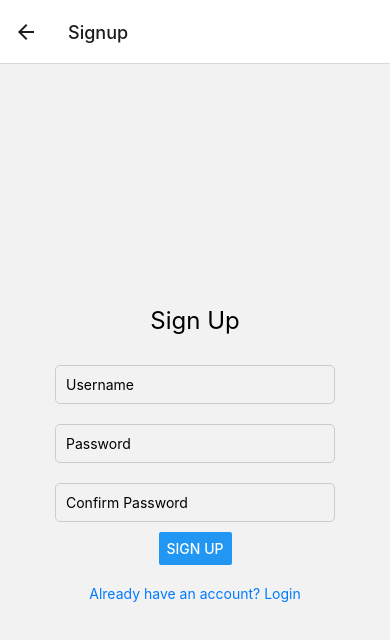
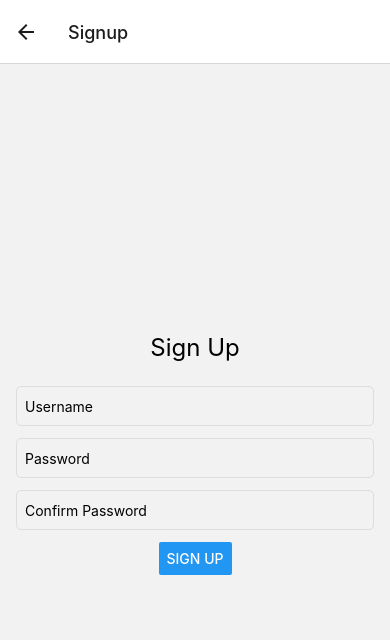
Before and after one commit to M4verrick/CrowdControl, a React Native app in the folder MyNewProject/: screen /Signup in a window 390 px wide. Shown: the top 640 px of the page. Built offline with nearby package versions, Linux system fonts and the light colour scheme.

Commit message:
sign up login implemented and ocnnected to backend
...

```diff
--- a/MyNewProject/package.json
+++ b/MyNewProject/package.json
@@ -11,6 +11,7 @@
   "dependencies": {
     "@react-navigation/native": "^6.1.18",
     "@react-navigation/stack": "^6.4.1",
+    "axios": "^1.7.5",
     "expo": "~51.0.28",
     "expo-status-bar": "~1.12.1",
     "react": "18.2.0",
--- a/MyNewProject/screens/login.js
+++ b/MyNewProject/screens/login.js
@@ -1,27 +1,22 @@
 import React, { useState } from 'react';
-import { View, TextInput, Button, Text, StyleSheet } from 'react-native';
+import { View, TextInput, Button, StyleSheet, Text, TouchableOpacity } from 'react-native';
+import axios from 'axios';
 
-export default function LoginScreen({ navigation }) {
+const LoginScreen = ({ navigation }) => {
   const [username, setUsername] = useState('');
   const [password, setPassword] = useState('');
+  const [message, setMessage] = useState('');
 
-    const handleLogin = () => {
-        fetch('http://localhost:8000/login', {
-            method: 'POST',
-            headers: {
-                'Content-Type': 'application/json',
-            },
-            body: JSON.stringify({ username, password }),
-        })
-            .then((response) => response.json())
-            .then((data) => {
-                if (data.message === 'Login successful') {
-                    // Navigate to the home screen
-                    navigation.navigate('Home');
-                } else {
-                    alert('Invalid username or password');
+  const handleLogin = async () => {
+    try {
+      const response = await axios.post('http://192.168.1.126:8000/login', {  // Replace 'localhost' with your IP address
+        username,
+        password,
+      });
+      setMessage('Login Successful');
+    } catch (error) {
+      setMessage('Error Logging In');
     }
-            });
   };
 
   return (
@@ -36,42 +31,49 @@ export default function LoginScreen({ navigation }) {
       <TextInput
         style={styles.input}
         placeholder="Password"
+        secureTextEntry
         value={password}
         onChangeText={setPassword}
-                secureTextEntry
       />
       <Button title="Login" onPress={handleLogin} />
-            <Text
-                style={styles.link}
-                onPress={() => navigation.navigate('Signup')}
-            >
-                Don't have an account? Sign up
-            </Text>
+      {message ? <Text style={styles.message}>{message}</Text> : null}
+
+      {/* TouchableOpacity for navigating to the SignUp screen */}
+      <TouchableOpacity onPress={() => navigation.navigate('Signup')}>
+        <Text style={styles.switchText}>Don't have an account? Sign Up</Text>
+      </TouchableOpacity>
     </View>
   );
-}
+};
 
 const styles = StyleSheet.create({
   container: {
     flex: 1,
     justifyContent: 'center',
     alignItems: 'center',
-        padding: 20,
+    padding: 16,
   },
   title: {
     fontSize: 24,
-        marginBottom: 20,
+    marginBottom: 24,
   },
   input: {
-        width: '80%',
-        padding: 10,
-        marginVertical: 10,
-        borderColor: '#ccc',
+    width: '100%',
+    height: 40,
+    borderColor: '#ddd',
     borderWidth: 1,
+    marginBottom: 12,
+    paddingHorizontal: 8,
     borderRadius: 5,
   },
-    link: {
+  message: {
     marginTop: 20,
-        color: '#007BFF',
+    color: 'red',
+  },
+  switchText: {
+    marginTop: 20,
+    color: '#1E90FF',
   },
 });
+
+export default LoginScreen;
--- a/MyNewProject/screens/signup.js
+++ b/MyNewProject/screens/signup.js
@@ -1,31 +1,28 @@
 import React, { useState } from 'react';
-import { View, TextInput, Button, Text, StyleSheet } from 'react-native';
+import { View, TextInput, Button, StyleSheet, Text } from 'react-native';
+import axios from 'axios';
 
-export default function SignupScreen({ navigation }) {
+const SignUpScreen = () => {
   const [username, setUsername] = useState('');
   const [password, setPassword] = useState('');
   const [confirmPassword, setConfirmPassword] = useState('');
+  const [message, setMessage] = useState('');
 
-    const handleSignup = () => {
+  const handleSignUp = async () => {
     if (password !== confirmPassword) {
-            alert('Passwords do not match');
+      setMessage('Passwords do not match');
       return;
     }
-        fetch('http://localhost:8000/signup', {
-            method: 'POST',
-            headers: {
-                'Content-Type': 'application/json',
-            },
-            body: JSON.stringify({ username, password }),
-        })
-            .then((response) => response.json())
-            .then((data) => {
-                if (data.message === 'User registered successfully') {
-                    navigation.navigate('Login');
-                } else {
-                    alert('Signup failed');
+
+    try {
+      const response = await axios.post('http://192.168.1.126:8000/signup', { // Replace 'localhost' with your IP address
+        username,
+        password,
+      });
+      setMessage('Sign Up Successful');
+    } catch (error) {
+      setMessage('Error Signing Up');
     }
-            });
   };
 
   return (
@@ -40,49 +37,47 @@ export default function SignupScreen({ navigation }) {
       <TextInput
         style={styles.input}
         placeholder="Password"
+        secureTextEntry
         value={password}
         onChangeText={setPassword}
-                secureTextEntry
       />
       <TextInput
         style={styles.input}
         placeholder="Confirm Password"
+        secureTextEntry
         value={confirmPassword}
         onChangeText={setConfirmPassword}
-                secureTextEntry
       />
-            <Button title="Sign Up" onPress={handleSignup} />
-            <Text
-                style={styles.link}
-                onPress={() => navigation.navigate('Login')}
-            >
-                Already have an account? Login
-            </Text>
+      <Button title="Sign Up" onPress={handleSignUp} />
+      {message ? <Text style={styles.message}>{message}</Text> : null}
     </View>
   );
-}
+};
 
 const styles = StyleSheet.create({
   container: {
     flex: 1,
     justifyContent: 'center',
     alignItems: 'center',
-        padding: 20,
+    padding: 16,
   },
   title: {
     fontSize: 24,
-        marginBottom: 20,
+    marginBottom: 24,
   },
   input: {
-        width: '80%',
-        padding: 10,
-        marginVertical: 10,
-        borderColor: '#ccc',
+    width: '100%',
+    height: 40,
+    borderColor: '#ddd',
     borderWidth: 1,
+    marginBottom: 12,
+    paddingHorizontal: 8,
     borderRadius: 5,
   },
-    link: {
+  message: {
     marginTop: 20,
-        color: '#007BFF',
+    color: 'red',
   },
 });
+
+export default SignUpScreen;
```
Also changed, not shown: 1 other file (tests, documents, lock files or other folders). Lines whose indentation alone changed are shown as unchanged.
